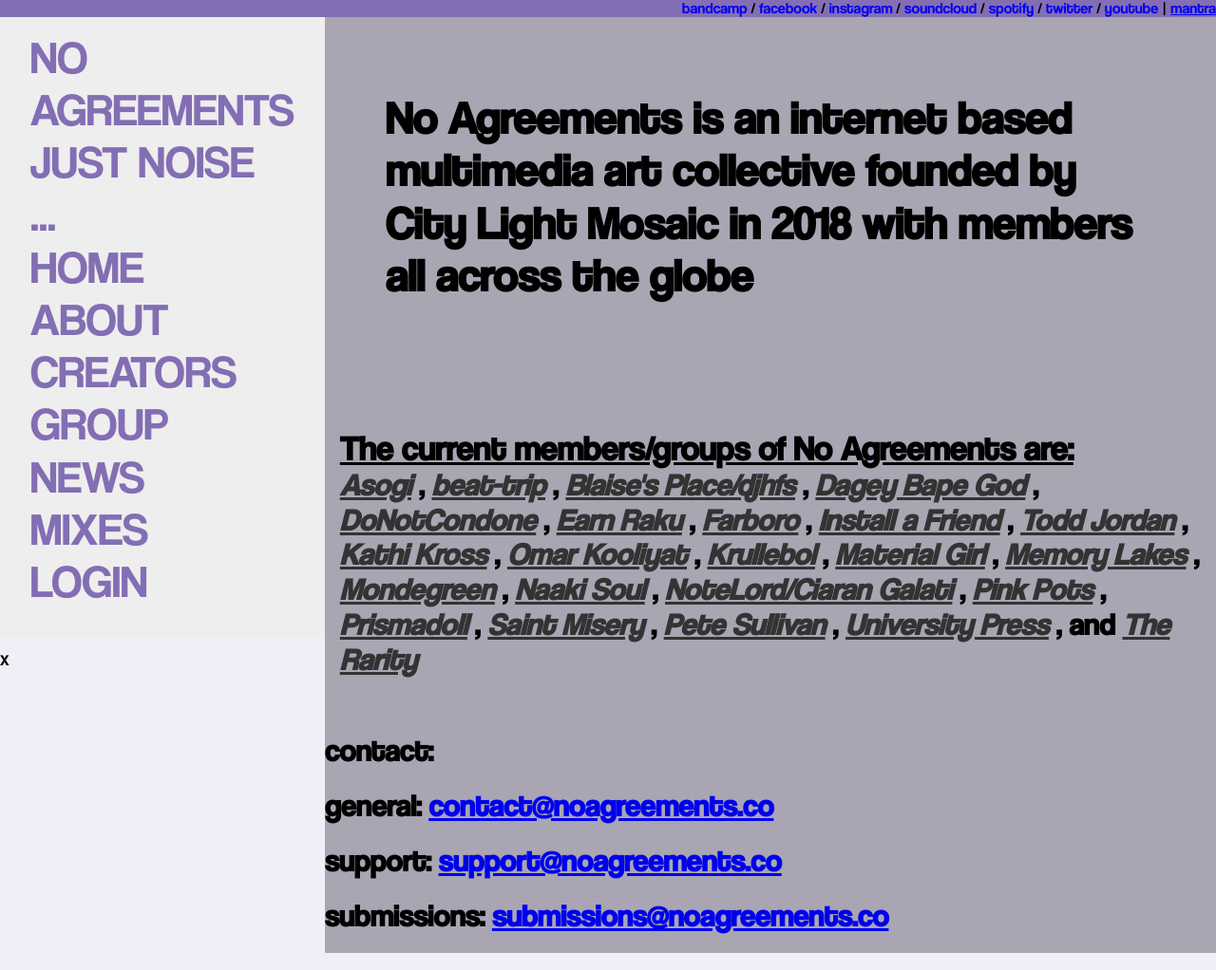
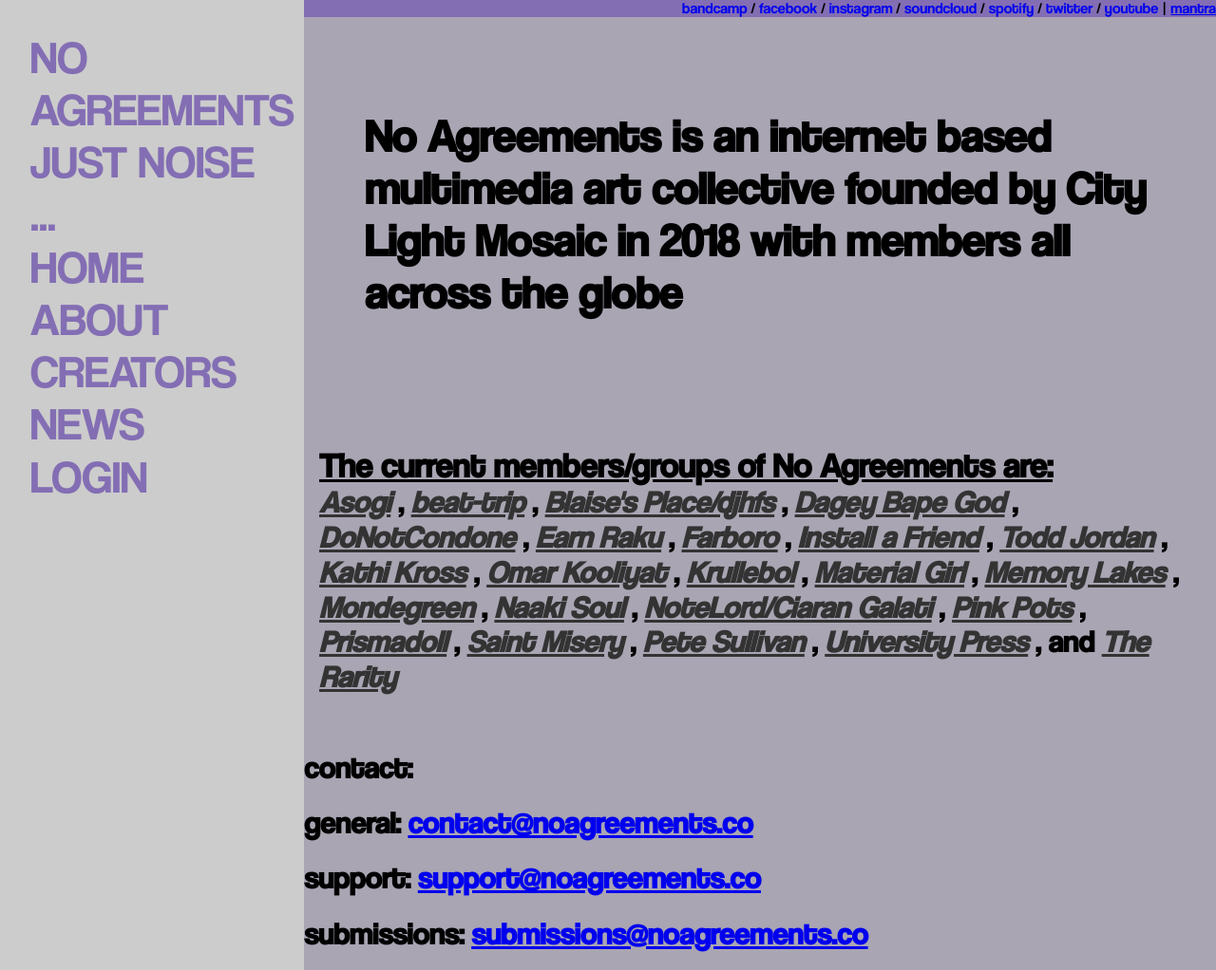
Before and after one commit to abeforgit/noagreements.co, a Django app: page /about in a window 1280 px wide. Shown: the whole page at 95% size. Run offline with Django 3.2, Linux system fonts and the light colour scheme.

Commit message:
Fix homepage

```diff
--- a/core/templates/core/about.html
+++ b/core/templates/core/about.html
@@ -5,8 +5,6 @@
 {% endblock %}
 {% block css %}
     {{ block.super }}
-    <link rel="stylesheet" type="text/css"
-          href={% static "core/styles/about.css" %}>
 {% endblock %}
 {% block content %}
 
--- a/core/templates/core/base.html
+++ b/core/templates/core/base.html
@@ -13,26 +13,29 @@
     {% block css %}
         <link rel="stylesheet" href={% static "core/styles/base.css" %}>
         <link rel="stylesheet" href={% static "core/styles/tachyons.min.css" %}>
-        {#        <link rel="stylesheet" type="text/css" href={% static "core/styles/sidebar.css" %}>#}
-        {#        <link rel="stylesheet" type="text/css" href={% static "core/styles/text-styles.css" %}>#}
-        {#        <link rel="stylesheet" type="text/css" href={% static "core/styles/linkbar.css" %}>#}
     {% endblock %}
     <script src={% static "core/js/burger.js" %}></script>
 </head>
 <body>
-{% block linkbar %}
-    {% include "core/components/linkbar.html" %}
-{% endblock %}
-<div class="flex">
-    <div class="dib">
-    {% block sidebar %}
-        {% include "core/components/sidebar.html" %}
-    {% endblock %}
-    </div>
-    <div class="dib w-100 w-100-l">
-        {% block content %}
+<div class="flex vh-100">
+    <div class="dib h-100 w-25">
+        {% block sidebar %}
+            {% include "core/components/sidebar.html" %}
         {% endblock %}
     </div>
+    <div class="flex flex-column w-75 w-75-l vh-100">
+        <div class="db">
+        {% block linkbar %}
+            {% include "core/components/linkbar.html" %}
+        {% endblock %}
+        </div>
+        <div class="h-100 overflow-auto">
+            {% block content %}
+            {% endblock %}
+        </div>
+    </div>
+
+</div>
 </div>
 
 
--- a/core/templates/core/components/linkbar.html
+++ b/core/templates/core/components/linkbar.html
@@ -1,13 +1,19 @@
-<div class="fixed w-100 top-0 bg-purple">
-    <div class="fr" id="barlinks">
-        <a class="link" target="_blank" href="https://noagreements.bandcamp.com">bandcamp</a> /
-        <a class="link" target="_blank" href="https://www.facebook.com/noagreements/">facebook</a> /
-        <a class="link" target="_blank" href="https://www.instagram.com/noagreementsofficial/">instagram</a> /
-        <a class="link" target="_blank" href="https://soundcloud.com/noagreements">soundcloud</a> /
-        <a class="link" target="_blank"
-           href="https://open.spotify.com/artist/4Fyt4RSVd6z6h6yhfyfAKJ?si=5_snZYtPTw-6gE52xKoUvQ">spotify</a> /
-        <a class="link" target="_blank" href="https://twitter.com/noagreements">twitter</a> /
-        <a class="link" target="_blank" href="https://www.youtube.com/channel/UCsc2t7ADVYpvNgXZT11syPA">youtube</a> |
-        <a class="link2" target="_blank" href="https://mantratrax.bandcamp.com">mantra</a>
-    </div>
+<div class="tr bg-purple" id="barlinks">
+    <a class="link" target="_blank" href="https://noagreements.bandcamp.com">bandcamp</a>
+    /
+    <a class="link" target="_blank"
+       href="https://www.facebook.com/noagreements/">facebook</a> /
+    <a class="link" target="_blank"
+       href="https://www.instagram.com/noagreementsofficial/">instagram</a> /
+    <a class="link" target="_blank" href="https://soundcloud.com/noagreements">soundcloud</a>
+    /
+    <a class="link" target="_blank"
+       href="https://open.spotify.com/artist/4Fyt4RSVd6z6h6yhfyfAKJ?si=5_snZYtPTw-6gE52xKoUvQ">spotify</a>
+    /
+    <a class="link" target="_blank" href="https://twitter.com/noagreements">twitter</a>
+    /
+    <a class="link" target="_blank"
+       href="https://www.youtube.com/channel/UCsc2t7ADVYpvNgXZT11syPA">youtube</a>
+    |
+    <a class="link2" target="_blank" href="https://mantratrax.bandcamp.com">mantra</a>
 </div>
--- a/core/templates/core/components/sidebar.html
+++ b/core/templates/core/components/sidebar.html
@@ -1,6 +1,6 @@
 {% load static %}
 {% load sidebar_item %}
-<aside class="dib flex flex-column bg-light-gray mw-30" id="sidebar">
+<aside class="dib flex flex-column bg-moon-gray mw-30 h-100 overflow-auto w-100" id="sidebar">
     <div class="pa4" onclick="closeBurger()">
         <div class="f1 purple ttu">
             <div>no agreements</div>
@@ -10,9 +10,7 @@
         {% sidebar_item "home" "home" 8 %}
         {% sidebar_item "about" "about" 10 %}
         {% sidebar_item "creators" "creators" 15 %}
-        {% sidebar_item "group" "group" 10 %}
         {% sidebar_item "news" "news" 9 %}
-        {% sidebar_item "mixes" "mixes" 9 %}
         {% if user.is_authenticated %}
             {% sidebar_item "create" "new_post" 11 %}
             {% sidebar_item "you" "creator_detail" 6 user.id %}
@@ -23,7 +21,7 @@
         {% endif %}
     </div>
 </aside>
-<div class="burger-wrapper">
+<div class="burger-wrapper dn-l">
     <div class="burger" onclick="openBurger()">
         <div class="line"></div>
         <div class="line"></div>
@@ -31,7 +29,7 @@
     </div>
 </div>
 
-<div class="close-wrapper" id="close-wrapper">
+<div class="close-wrapper dn-l" id="close-wrapper">
     <div class="close-button" onclick="closeBurger()">
         <p class="close-button-x">X</p>
     </div>
```
Also changed, not shown: core/static/core/styles/about.css (deleted, +0 -111 lines).
